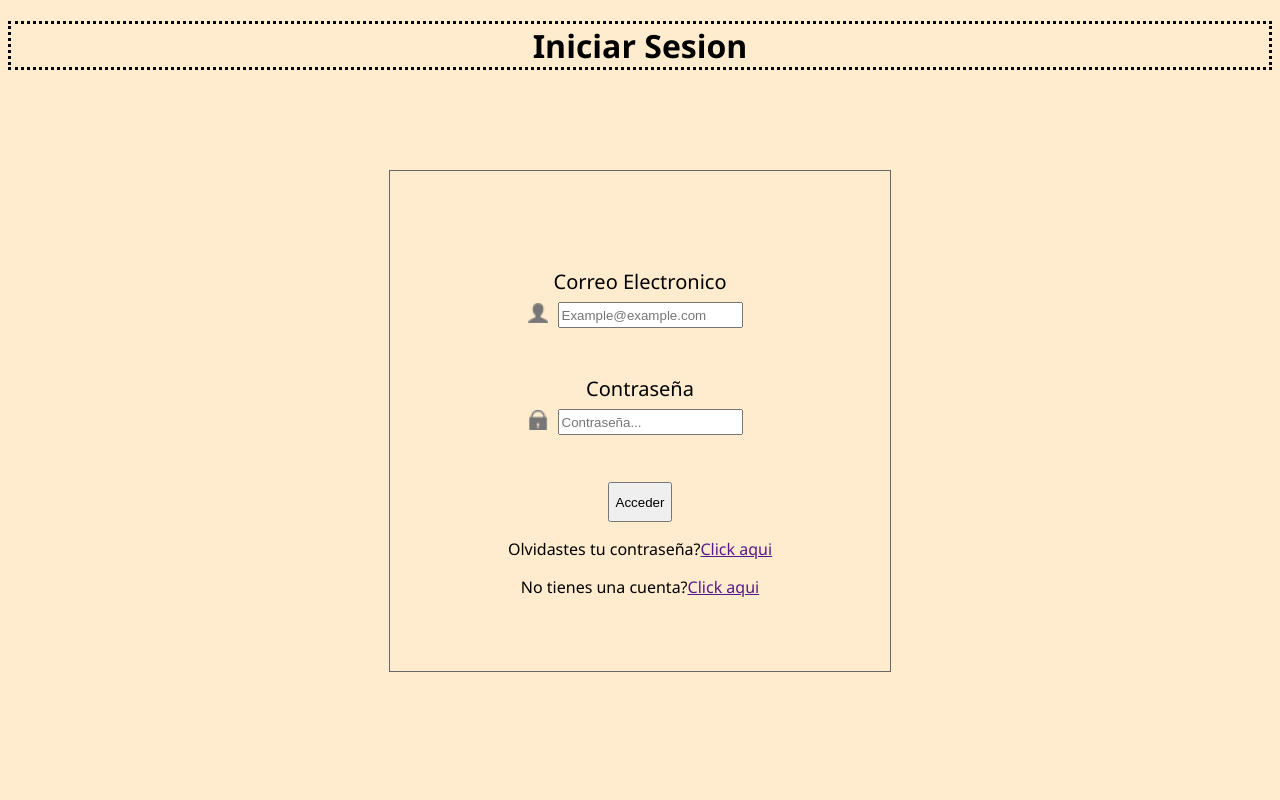
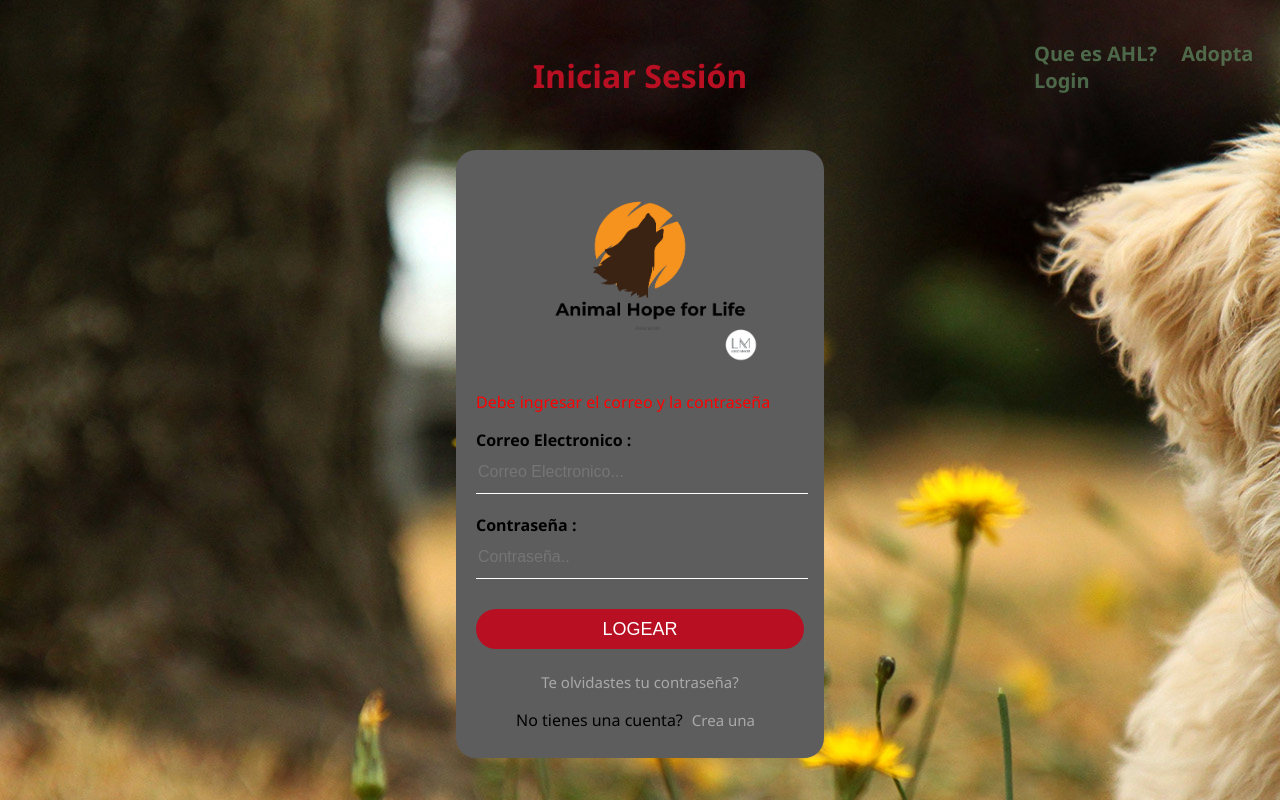
Before and after one commit to JFabrizioMc/TS-II-Final-Project, a PHP site: the page made by login.php in a window 1280 px wide. Run offline with PHP 8.4, Linux system fonts and the light colour scheme.

Commit message:
mejorando login v4

```diff
--- a/estilos/configuracion.css
+++ b/estilos/configuracion.css
@@ -1,68 +1,120 @@
-body{
-    background-color : blanchedalmond;
-    font-family: 'Segoe UI', Tahoma, Geneva, Verdana, sans-serif;
+body {
+    margin: 0;
+    padding: 0;
+    background: url(../imagenes/perro1.jpg);
+    font-family:'Segoe UI', Tahoma, Geneva, Verdana, sans-serif;
+    background-repeat: no-repeat;
+}
+.x{
+    display: flex;
+    justify-content: center;
+    align-items: center;
 }
 
-h1{
-    text-align: center;
-    border-style: dotted;
+
+.login {
+    width: 328px;
+    height: 568px;
+    background: rgb(93, 93, 93);
+    color: rgb(0, 0, 0);
+    padding:20px ;
+    border-radius: 20px;
+    display: flex;
+    flex-direction: column;
+
 }
 
-.div1{
-    margin : 40px ;
+.avatar {
+    height: 200px;
+    margin-left: auto;
+    margin-right: auto;
+}
+.ed{
+    margin-left: auto;
+    margin-right: auto;
+
+}
+
+.login h1 {
+    margin: 0;
+    padding: 0 0 20px;
+    text-align: center;
+    font-size: 22px;
+}
+
+.login label {
+    margin: 0;
+    padding: 0;
+    font-weight: bold;
     display: block;
 }
 
-.asd {
+.login input {
+    width: 100%;
+    margin-bottom: 20px;
+
+}
+
+.email , .contra {
+    border: none;
+    border-bottom: 1px solid #fff;
+    background: transparent;
+    outline: none;
+    height: 40px;
+    color: #fff;
+    font-size: 16px;
+}
+
+.boton {
+    border: none;
+    outline: none;
+    height: 40px;
+    background: #b80f22;
+    color: #fff;
+    font-size: 18px;
+    border-radius: 20px;
+    padding:10px ;
+    margin:10px 0px 12px 0px ;
+
+}
+
+
+.login a {
+    text-decoration: none;
+    font-size: 15px;
+    color: darkgrey;
+    margin:9px;
+}
+.u{
+    text-align: center;
+    padding: 10px;
+}
+
+.menu{
     display: flex;
-    margin-left: auto;
-    margin-right: auto;
-    height: 40px;
+    width: 100%;
+    height: 150px;
     justify-content: center;
     align-items: center;
 
 }
 
-
-
-
-
-.asd1 {
-    margin-left: auto;
-    margin-right: auto;
-    height: 20px;
+.menu h1 {
+    color: #b80f22;
 }
 
-.div1 label {
-    text-align: center;
-    font-size: 20px;
-}
-
-.div1 input{
-    height: 20px;
-    margin: 10px;
+.menu nav{
+    position: absolute;
+    top: 5%;
+    left: 80%;
 
 }
 
-.div1 img {
-    margin-left: auto;
-    margin-right: auto;
-    height: 20px;
+.menu a{
+    color: rgba(91, 129, 91, 0.774);
+    text-decoration: none;
+    font-weight: bold;
+    font-size: 20px;
+    padding: 0px 10px;
+
 }
-
-
-
-.padre_login{
-    text-align: center;
-    margin: 100px auto;
-    align-content: center;
-    border: 1px solid #666666;
-    width: 500px;
-    height: 500px;
-}
-
-.boton{
-    display: block;
-    margin : auto ;
-    height: 40px;
-}
--- a/login.php
+++ b/login.php
@@ -1,6 +1,5 @@
 <!DOCTYPE html>
 <html lang="en">
-
 <head>
     <meta charset="UTF-8">
     <meta name="viewport" content="width=device-width, initial-scale=1.0">
@@ -8,51 +7,52 @@
     <title>Login</title>
     <link rel="stylesheet" href="estilos/configuracion.css">
 </head>
-
 <body>
-    <h1>Iniciar Sesion</h1>
-    <form action="procesar_login.php" method="POST">
-
-        <div class="padre_login">
-            <?php if(isset($_GET['falta'])){ ?>
-                <p style="color: red">Debe ingresar el correo o la contraseña </p>
+    <div class="menu">
+    <h1>Iniciar Sesión</h1>
+    <nav>
+        <a href="nosotros.php">Que es AHL?</a>
+        <a href="adoptar.php">Adopta</a>
+        <a href="login.php">Login</a>
+    </nav>
+    </div>
+    <form action="procesar_login.php" method="POST" class="x">
+        <div class="login">
+            <div class="ed">
+                <img src="imagenes/logo.png" class="avatar" alt="Avatar Image">
+            </div>
+            <?php if(isset($_GET['falta2'])){ ?>
+            <p style="color: red">Debe ingresar el correo </p>
+            <?php } ?>
+            <?php if(isset($_GET['falta3'])){ ?>
+            <p style="color: red">Debe ingresar la contraseña </p>
+            <?php } ?>
+            <?php if(isset($_GET['falta4'])){ ?>
+            <p style="color: red">Debe ingresar el correo y la contraseña </p>
             <?php } ?>
             <?php if(isset($_GET['error'])){ ?>
-                <p style="color: red">La contraseña o el correo no coinciden , intentelo de nuevo</p>
+            <p style="color: red">Correo y/o contraseña invalido,intentelo de nuevo</p>
+
             <?php } ?>
             <?php if(isset($_GET['noexiste'])){ ?>
-                <p style="color: red">El correo no existe en nuestro base de datos</p>
+            <p style="color: red">Correo no registrado </p>
             <?php } ?>
-            <div class="div1">
-                <label name="usuario">Correo Electronico</label>
-                <div class="asd">
-                    <div class="hijo">
-                        <img src="imagenes/usuario.png" name="usuario">
-                    </div>
-                    <div class="hijo">
-                        <input type="email" name="usuario" placeholder="Example@example.com">
-                    </div>
-                </div>
+            <div>
+                <label for="username">Correo Electronico :</label>
+                <input type="email" class="email"placeholder="Correo Electronico..." name="usuario">
             </div>
+            <div>
+                <label for="password">Contraseña :</label>
+                <input class="contra"type="password" placeholder="Contraseña.." name="contraseña" >
+            </div>
+            <button type="submit" class="boton">LOGEAR</button>
 
-            <div class="div1">
-                <label name="contraseña">Contraseña</label>
-                <div class="asd">
-                    <div>
-                        <img src="imagenes/password.png" name="contraseña">
-                    </div>
-                    <div>
-                        <input type="password" name="contraseña" placeholder="Contraseña...">
-                    </div>
-                </div>
-            </div>
-            <button class="boton">Acceder</button>
-            <div>
-                <p>Olvidastes tu contraseña?<a href="">Click aqui</a></p>
-                <p>No tienes una cuenta?<a href="">Click aqui</a></p>
+            <div class="u">
+                <a href="#">Te olvidastes tu contraseña?</a>
+                <br>
+                <p>No tienes una cuenta?<a href="registrar_usuario.php">Crea una</a></p>
             </div>
         </div>
     </form>
 </body>
-
 </html>
--- a/menu.php
+++ b/menu.php
@@ -12,7 +12,6 @@
 </head>
 <body>
     <h1>Animal Hope for Life AHL</h1>
-
     <nav>
         <a href="menu.php">INICIO</a>
         <a href="reportes.php">REPORTAR</a>
```
Also changed, not shown: procesar_login.php (+23 -19 lines), imagenes/logo1.png (added), imagenes/password.png (deleted), imagenes/perro1.jpg (added), imagenes/usuario.png (deleted).
